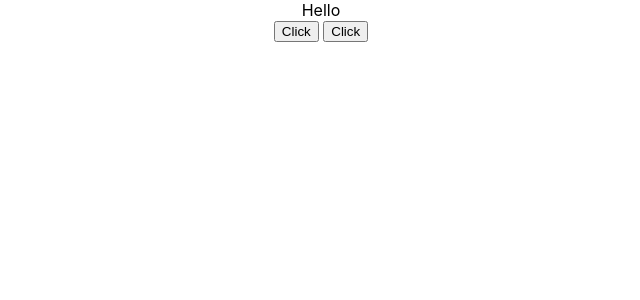
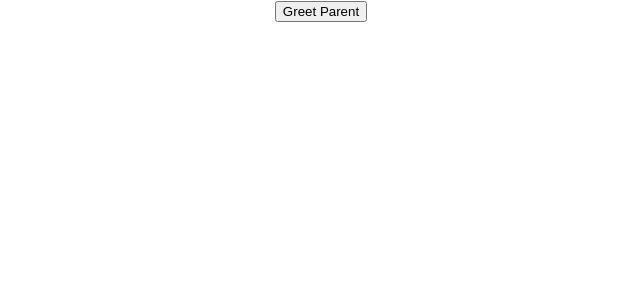
Before and after one commit to nikola-96/react, a React (Create React App) app: page / in a window 1280 px wide. Shown: the top 300 px of the page, without its empty margins (319-959 px from the left). Built offline with nearby package versions, Linux system fonts and the light colour scheme.

Commit message:
Methods as props

```diff
--- a/src/App.js
+++ b/src/App.js
@@ -8,6 +8,7 @@ import Counter from './components/Counter'
 import ClickFunction from './components/ClickFunction'
 import ClickClass from './components/ClickClass'
 import EventBind from './components/EventBind'
+import ParentComp from './components/ParentComp'
 
 function App() {
   return (
@@ -26,7 +27,8 @@ function App() {
       {/* <Counter /> */}
       {/* <ClickFunction /> */}
       {/* <ClickClass /> */}
-      <EventBind />
+      {/* <EventBind /> */}
+      <ParentComp />
     </div>
   );
 }
--- /dev/null
+++ b/src/components/ChiledComp.js
@@ -0,0 +1,10 @@
+import React from 'react';
+
+function ChiledComp(props) {
+    return (
+        <div>
+            <button onClick={() => props.greetHandler('child')}>Greet Parent</button>
+        </div>
+    )
+}
+export default ChiledComp
--- /dev/null
+++ b/src/components/ParentComp.js
@@ -0,0 +1,28 @@
+import React, { Component } from 'react'
+import ChiledComp from './ChiledComp'
+
+class ParentComp extends Component {
+    constructor(props) {
+        super(props)
+
+        this.state = {
+            parentName: 'Parent'
+        }
+        this.greetParent = this.greetParent.bind(this)//moramo odraditi bind jer fnj alert nece raditi, jer ne zna  sta je this
+        //jer ova fnj ima globalni scoupe
+    }
+    greetParent(props) {
+        console.log('ovo radi')//ona fnj koja ima direktne veze sa ovim scopom, radice
+        alert(`Helo from ${this.state.parentName}. Props coming from ${props} component.`)//ova nece, jer potice sa globalnog
+    }
+
+    render() {
+        return (
+            <div>
+                <ChiledComp greetHandler={this.greetParent} />
+            </div>
+        )
+    }
+}
+
+export default ParentComp
```
